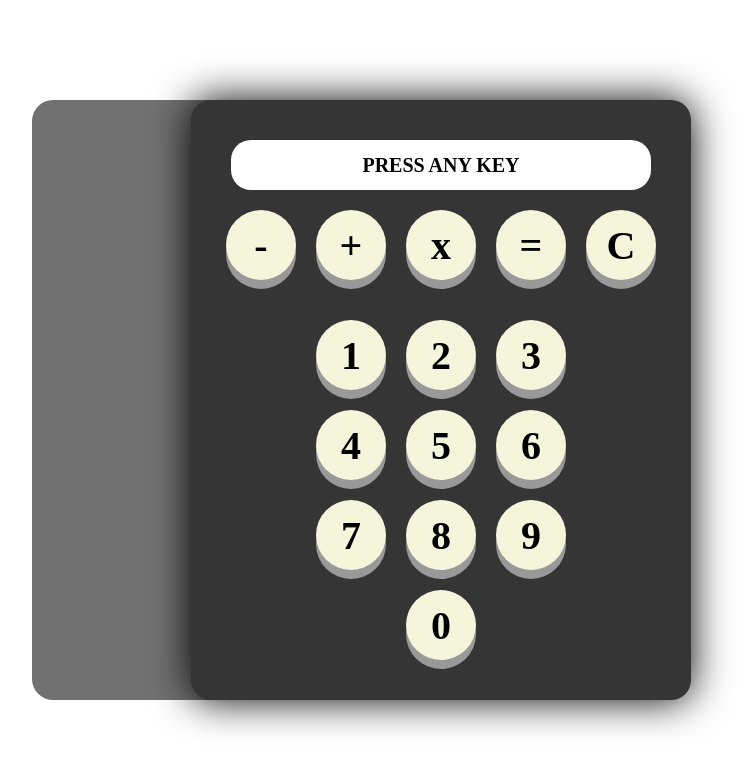
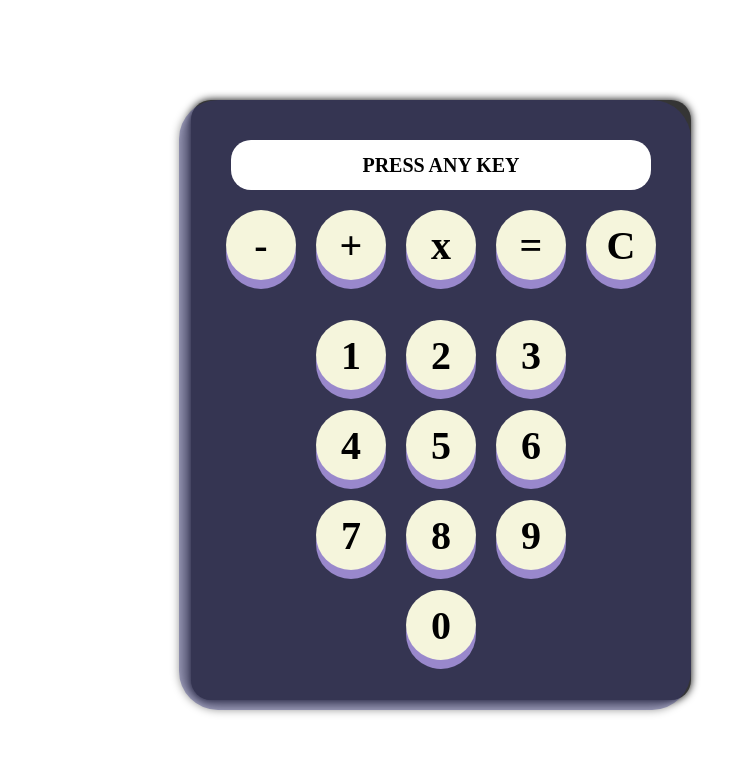
Before and after one commit to lukaliparteliani/calculator-beta, a plain HTML site: page index.html in a window 1280 px wide. Shown: the whole page, without its empty margins (199-953 px from the left). Drawn offline with Linux system fonts and the light colour scheme.

Commit message:
design adjustment

```diff
--- a/index.html
+++ b/index.html
@@ -2,6 +2,7 @@
 <head></head>
 <body>
     <div class="calculator-container">
+        <div class="calculator-behind"></div>
         <div class="calculator-input">
             <p>PRESS ANY KEY</p>
             <h1></h1>
@@ -26,6 +27,5 @@
             <div class="number">0</div>
         </div>
     </div>
-    <div class="calculator-behind"></div>
 </body>
 <script src="newscript.js"></script>
--- a/stylesheet.css
+++ b/stylesheet.css
@@ -15,18 +15,18 @@ body {
     z-index: 1;
     margin-left: auto;
     margin-right: auto;
-    filter: drop-shadow(0px 0px 20px black);
+    filter: drop-shadow(0px 0px 4px black);
 }
 
 .calculator-behind {
     position: absolute;
     z-index: -1;
-    background-color: #353535;
-    opacity: 0.7;
-    width: 500px;
-    height: 600px;
-    left: 231px;
-    border-radius: 21px;
+    background-color: #35367D;
+    opacity: 0.4;
+    width: 512px;
+    height: 610px;
+    right: 0px;
+    border-radius: 39px;
 }
 
 .calculator-input {
@@ -86,14 +86,14 @@ body {
    .number, .calculator-functions > div {
     cursor: pointer;
     outline: none;
-    box-shadow: 0 9px #999;
+    box-shadow: 0 9px #98C;
     transition: all 100ms ease-in;
   }
 
-  .number:hover, .calculator-functions > div:hover {background-color: #3e8e41}
+  .number:hover, .calculator-functions > div:hover {background-color: #c9c9c9}
 
   .number:active, .calculator-functions > div:active {
-    background-color: #3e8e41;
+    background-color: #c9c9c9;
     box-shadow: 0 5px #666;
     transform: translateY(4px);
   }
```
